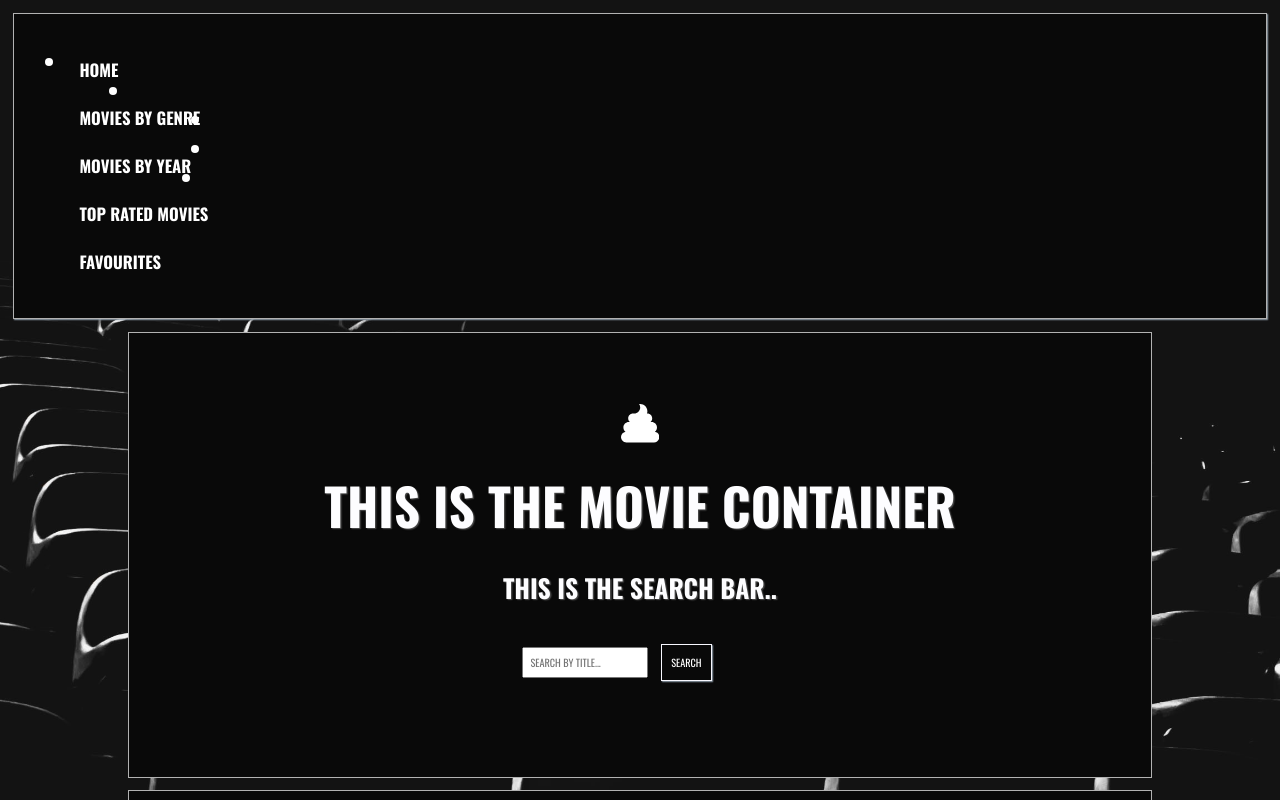
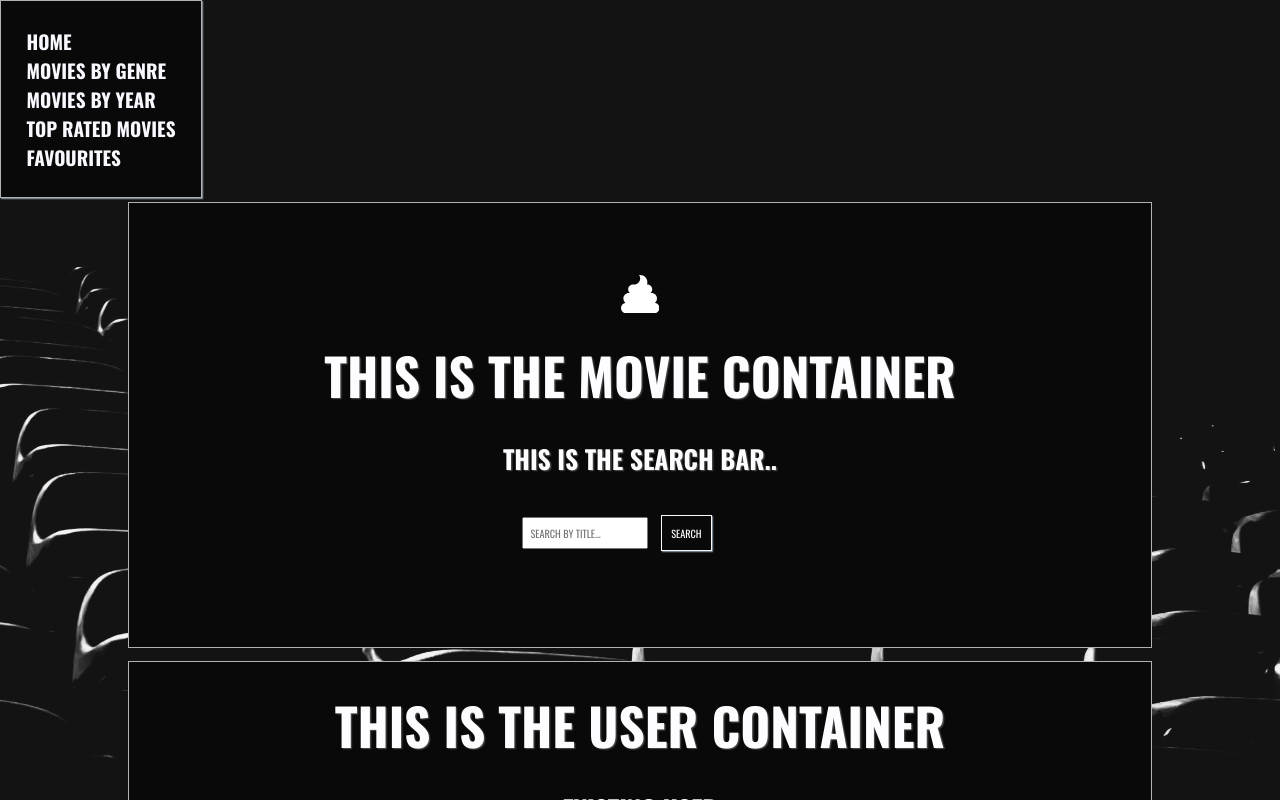
Before and after one commit to AndrewDMackay/movie_database_full_stack_app_g27, a React (Create React App) app in the folder client/: page / in a window 1280 px wide. Shown: the top 800 px of the page. Built offline with nearby package versions, Linux system fonts and the light colour scheme; no server answers.

Commit message:
AM, 3rd commit, feature/implementing_react_router__25_10_21

```diff
--- a/client/src/components/NavBar.js
+++ b/client/src/components/NavBar.js
@@ -15,6 +15,7 @@ const NavBar = () => {
     return (
 
         <>
+        <div className="main-nav-bar">
             <ul>
                 <li>
                     <Link to="/">HOME</Link>
@@ -32,6 +33,7 @@ const NavBar = () => {
                     <Link to="/favourites">FAVOURITES</Link>
                 </li>
             </ul>
+        </div>
         </>
     )
 };
--- a/client/src/container/MovieContainer.js
+++ b/client/src/container/MovieContainer.js
@@ -49,7 +49,8 @@ const MovieContainer = () => {
     return (
         <Router>
           <>
-            <div className="main-nav-bar">
+
+            <div className="main-nav-bar-container">
                 <NavBar />
             </div>
           </>
--- a/client/src/stylesheets/App.css
+++ b/client/src/stylesheets/App.css
@@ -417,36 +417,32 @@ border: 0.1vw solid white;
 
 /* Central Nav Bar, potential to implement drop down menus.. */
 
-.main-nav-bar {
-display: flex;
-flex-direction: row;
-flex-wrap: wrap;
+.main-nav-bar-container {
+  /* display: flex;
+  flex-direction:row; */
+  /* flex-wrap: wrap; */
 
-margin: 1.0vw;
-padding: 1.0vw;
+  display: inline-block;
   overflow: hidden;
+
+  background-color: #090909;
+  border: 0.1vw solid #B2B2B2;
+  box-shadow: 0.1vw 0.1vw 0.1vw #92A0AD;
 
   font-size: 1.5vw;
   color: #FFFFFF;
   font-weight: bold;
   text-decoration: none;
-
-background-color: #090909;
-border: 0.1vw solid #B2B2B2;
-box-shadow: 0.1vw 0.1vw 0.1vw #92A0AD;
+  cursor: pointer;
 }
 
 
-.main-nav-bar a {
-float: left;
+.main-nav-bar ul {
+  margin: 1.0vw;
+  padding: 1.0vw;
 
-font-size: 1.3vw;
-font-weight: bold;
-color: white;
-text-align: center;
-padding: 0.9vw 1vw;
+  list-style-type: none;
   text-decoration: none;
-cursor: pointer;
   }
 
 
```
Lines whose indentation alone changed are shown as unchanged.
